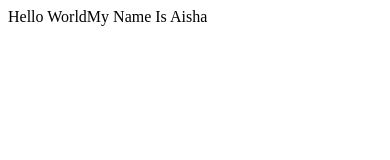
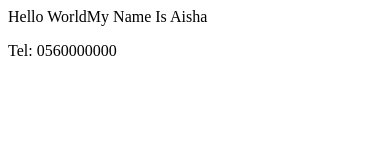
Before and after one commit to Aish455/TEST_PROJECT_01, a plain HTML site: page index.html in a window 390 px wide. Drawn offline with Linux system fonts and the light colour scheme.

Commit message:
add phone to content tag branch

```diff
--- a/index.html
+++ b/index.html
@@ -8,5 +8,6 @@
     </head>
     <body>
         <div class="div">Hello WorldMy Name Is Aisha</div>
+        <p>Tel: 0560000000</p>
     </body>
 </html>
```
